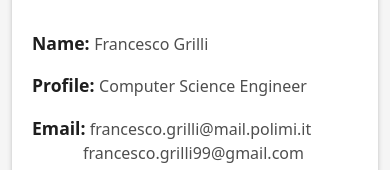
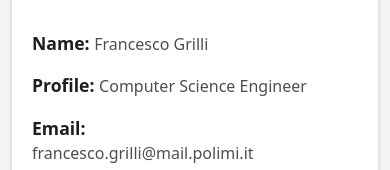
Before and after one commit to Francesco-Grilli/portfolio, a plain HTML site: page index.html in a window 390 px wide. Shown: the part 1300-1470 px from the top of the page. Drawn offline with Linux system fonts and the light colour scheme.

Commit message:
fixed views mobile

```diff
--- a/index.html
+++ b/index.html
@@ -108,9 +108,9 @@
                       <div class="about-info">
                         <p><span class="title-s">Name: </span> <span>Francesco Grilli</span></p>
                         <p><span class="title-s">Profile: </span> <span>Computer Science Engineer</span></p>
-                        <p><span class="title-s">Email:</span>
-                          <span style="display:inline;margin-left:0px">francesco.grilli@mail.polimi.it</span> <br>
-                          <span style="display:inline;margin-left:51px">francesco.grilli99@gmail.com</span>
+                        <p><span class="title-s">Email:</span> <br>
+                          <span>francesco.grilli@mail.polimi.it</span><br>
+                          <span>francesco.grilli99@gmail.com</span>
                        </p>
                         <p><span class="title-s">Phone: </span> <span>+39 3336294280</span></p>
                       </div>
```
Also changed, not shown: DevFolio/assets/css/style.css (line endings or trailing spaces).
